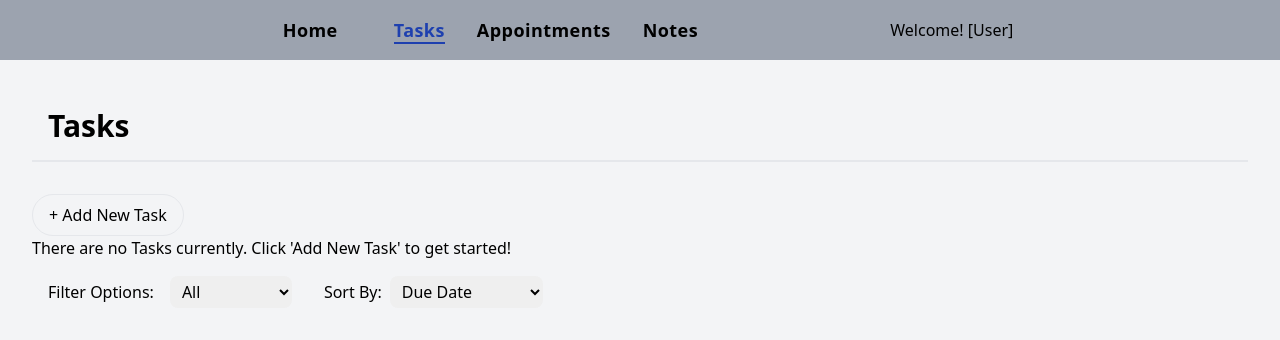
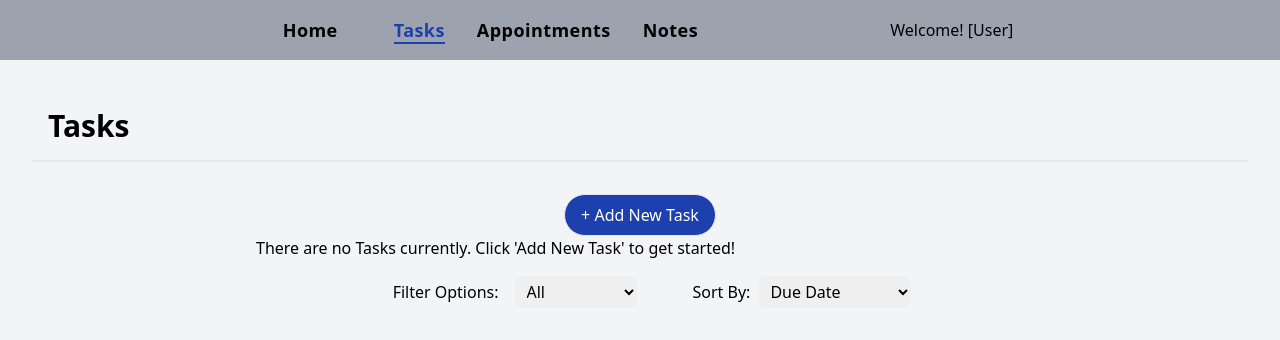
Before and after one commit to KrisVerses/VersesLab-Versa, a React (Vite) app: page /tasks in a window 1280 px wide. Shown: the top 340 px of the page. Built offline with nearby package versions, Linux system fonts and the light colour scheme.

Commit message:
refactor: have tasks appear vertically only and centered on page

```diff
--- a/src/pages/Tasks.tsx
+++ b/src/pages/Tasks.tsx
@@ -40,13 +40,22 @@ export const Tasks: React.FC = () => {
   return (
     <div>
       <h1 className="text-3xl font-bold mb-8 border-b-2 p-4">Tasks</h1>
-      <button className="border px-4 py-2 rounded-full" onClick={handleAdd}>
-        + Add New Task
-      </button>
-      <div className="grid grid-cols-1 md:grid-cols-2 gap-4">
+      <div className="w-full text-center">
+        <button
+          className="bg-blue-800 text-white border px-4 py-2 rounded-full"
+          onClick={handleAdd}
+        >
+          + Add New Task
+        </button>
+      </div>
+
+      <div className="max-w-3xl mx-auto w-full gap-4">
         {tasks.length > 0 ? (
           tasks?.map((task: Task) => (
-            <div key={task.id} className="bg-gray-100 p-4 rounded-md shadow-md">
+            <div
+              key={task.id}
+              className="bg-gray-100 p-4 rounded-md shadow-md my-4"
+            >
               <div className="flex justify-between items-center">
                 <div className="flex items-center space-x-2">
                   <input
@@ -69,13 +78,13 @@ export const Tasks: React.FC = () => {
                 {/* Edit / Delete Buttons */}
                 <div className="mt-4 flex space-x-2">
                   <button
-                    className="bg-blue-500 text-white px-4 py-2 rounded-md"
+                    className="bg-blue-500 text-white px-4 py-2 rounded-lg"
                     onClick={() => handleEdit(task)}
                   >
                     Edit
                   </button>
                   <button
-                    className="bg-red-500 text-white px-4 py-2 rounded-md"
+                    className="bg-red-500 text-white px-4 py-2 rounded-lg"
                     onClick={() => deleteTask(task.id)}
                   >
                     Delete
@@ -130,8 +139,8 @@ export const Tasks: React.FC = () => {
       )}
 
       {/* Filter / Sort Options */}
-      <div className="flex my-4">
-        <div className="flex items-center mx-4">
+      <div className="flex justify-center my-4">
+        <div className="flex items-center mx-10">
           <p className="mr-4">Filter Options: </p>
           <select
             value={filter}
```
